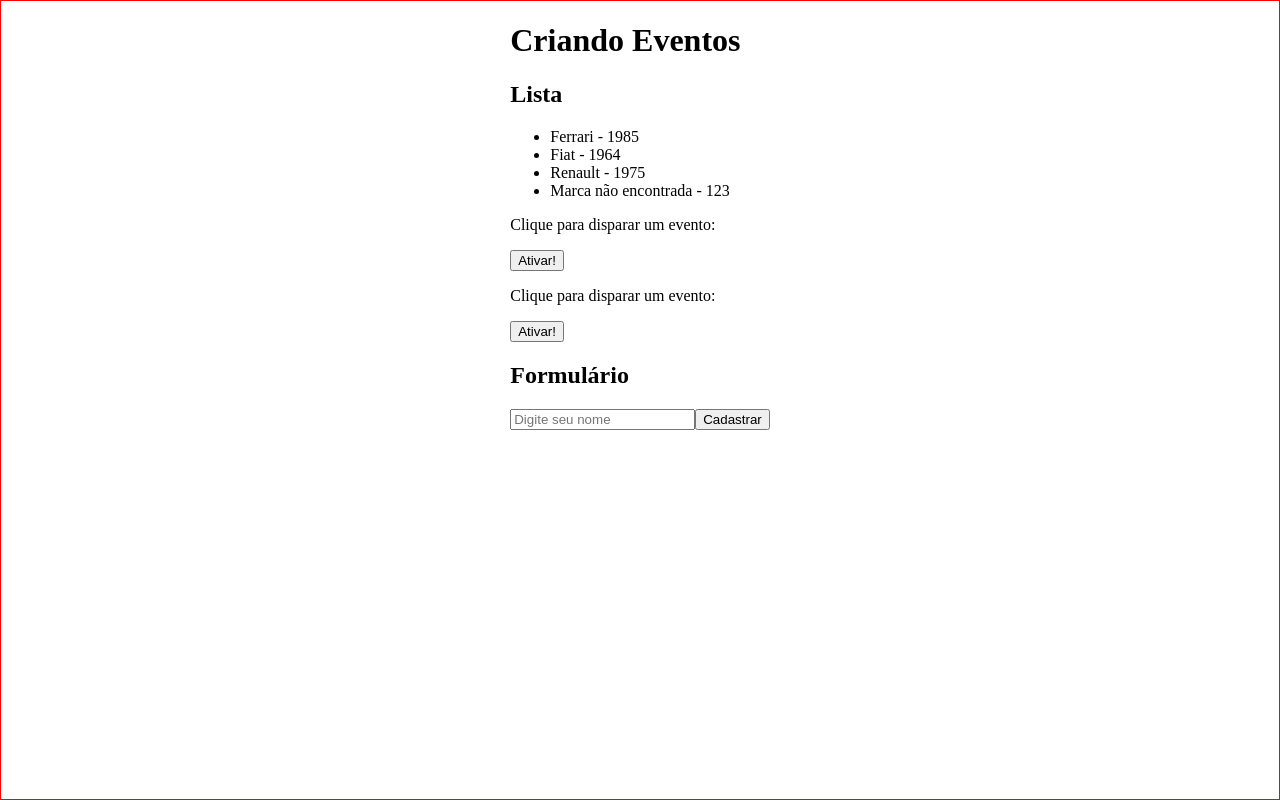
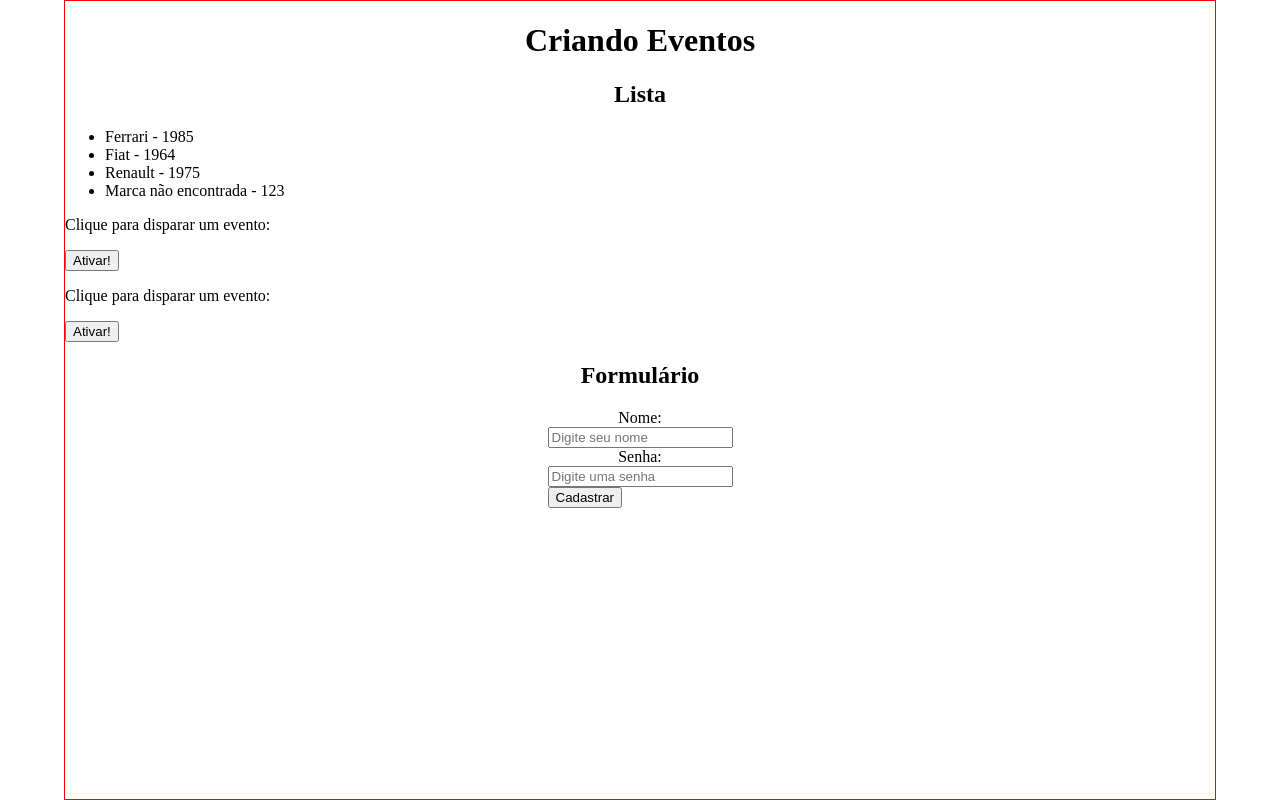
Before and after one commit to GuiCabral99/ReactJs-hdc, a React (Vite) app: page / in a window 1280 px wide. Built offline with nearby package versions, Linux system fonts and the light colour scheme.

Commit message:
Iniciando em react hooks

```diff
--- a/src/App.css
+++ b/src/App.css
@@ -1,11 +1,18 @@
 body {
-    display: flex;
-    justify-content: center;
-
     box-sizing: border-box;
-    margin: 0;
+    margin: 0 auto;
     padding: 0;
-    width: 100vw;
+    width: 90vw;
     height: 100vh;
     border: 1px solid red;
 }
+
+h1,
+h2,
+input,
+label,
+form {
+    display: flex;
+    flex-direction: column;
+    align-items: center;
+}
--- a/src/components/Formulario.jsx
+++ b/src/components/Formulario.jsx
@@ -1,17 +1,32 @@
+import { React, useState } from "react";
+
 function Formulario() {
 
     function cadastrarUsuario(e) {
-        e.preventDefault()
-        console.log("usuario cadastrado")
+        e.preventDefault();
+        console.log("usuario cadastrado");
+        console.log(nome)
     }
+
+    const [nome, setNome] = useState();
 
     return (
         <>
             <h2>Formulário</h2>
-            <form onSubmit={cadastrarUsuario}>
+            <form>
                 <div>
-                    <input type="text" placeholder="Digite seu nome" />
-                    <input type="submit" value="Cadastrar" />
+                    <label htmlFor="nome">Nome: </label>
+                    <input
+                    type="text"
+                    name="nome"
+                    id="nome"
+                    placeholder="Digite seu nome"
+                    onChange={(e) => {setNome(e.target.value); console.log(nome)}} />
+
+                    <label htmlFor="senha">Senha: </label>
+                    <input type="text" name="senha" id="senha" placeholder="Digite uma senha" />
+
+                    <input type="submit" value="Cadastrar" onClick={cadastrarUsuario} />
                 </div>
             </form>
         </>
```
Also changed, not shown: 1 other file (tests, documents, lock files or other folders).
